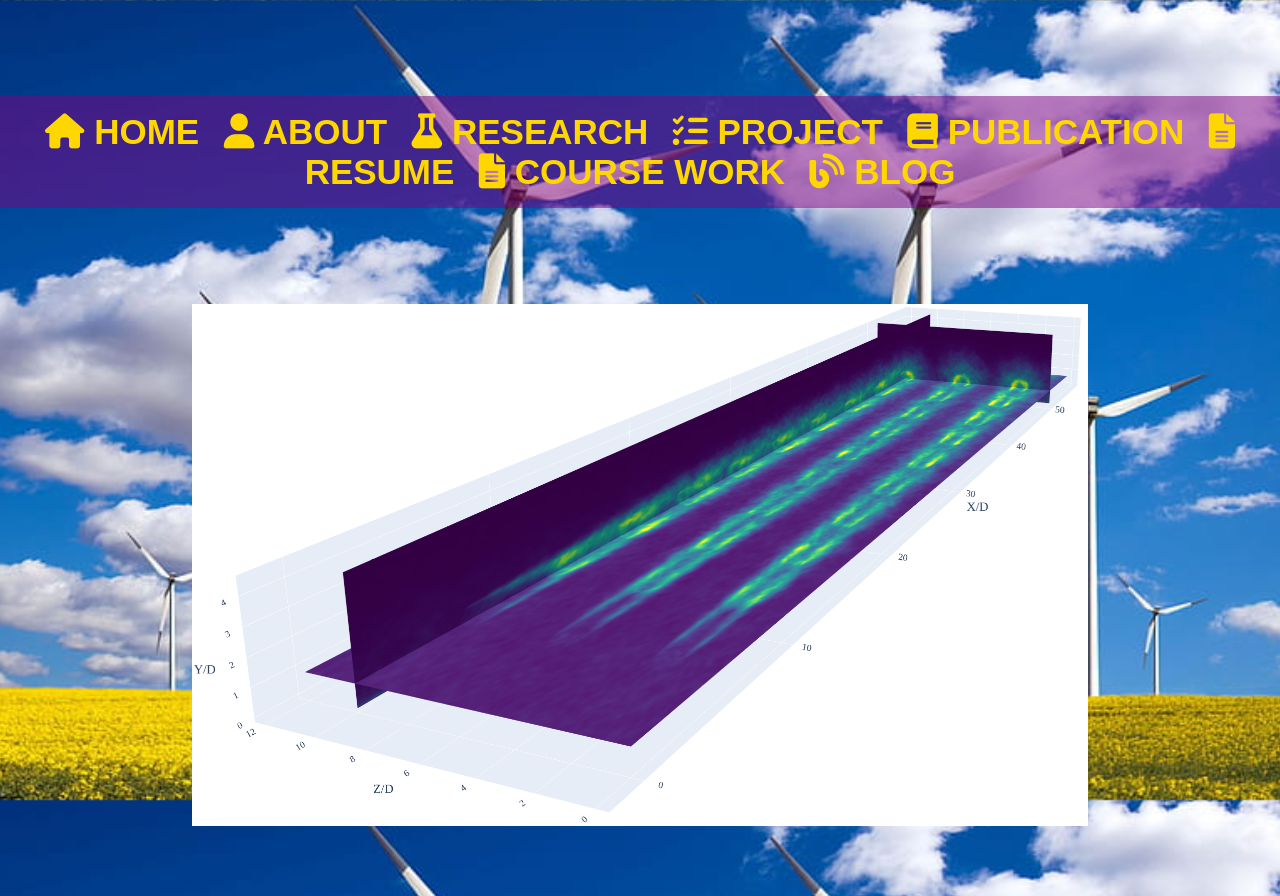
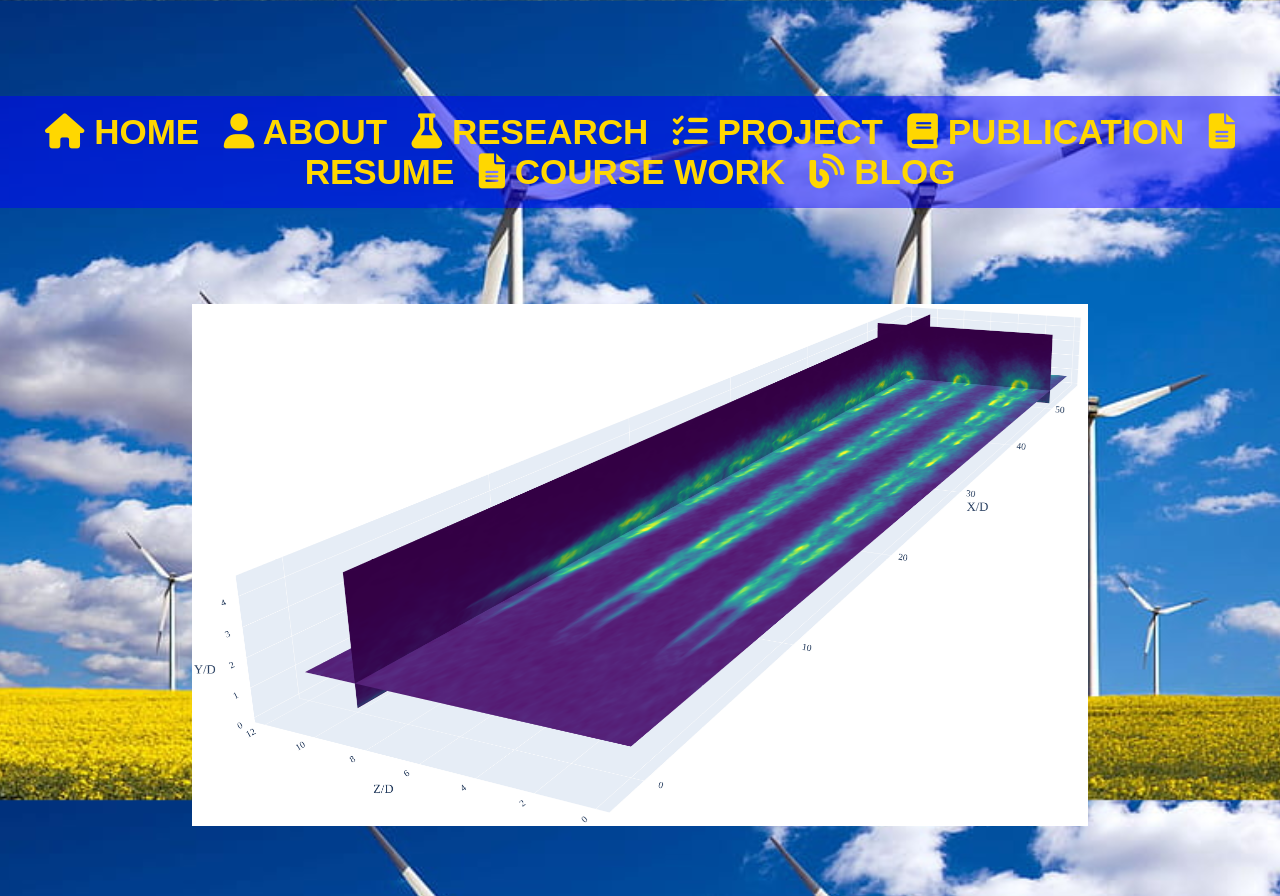
Before and after one commit to RUBEL-CHANDRA-DAS/rubelcdas, a plain HTML site: page index.html in a window 1280 px wide. Drawn offline with Linux system fonts and the light colour scheme.

Commit message:
Update index.html

```diff
--- a/index.html
+++ b/index.html
@@ -13,7 +13,7 @@
 </head>
 <body>
   <header>
-    <nav class="topnav" style="background-color: rgba(128, 0, 128, 0.5);">
+    <nav class="topnav" style="background-color: rgba(0, 0, 255, 0.5);">
       <ul>
         <li><a href="#" class="highlighted-text" onclick="showSection('home')" style="color: #FFD700;"><i class="fas fa-home"></i> HOME</a></li>
         <li><a href="#" class="highlighted-text" onclick="showSection('about')" style="color: #FFD700;"><i class="fas fa-user"></i> ABOUT</a></li>
```
